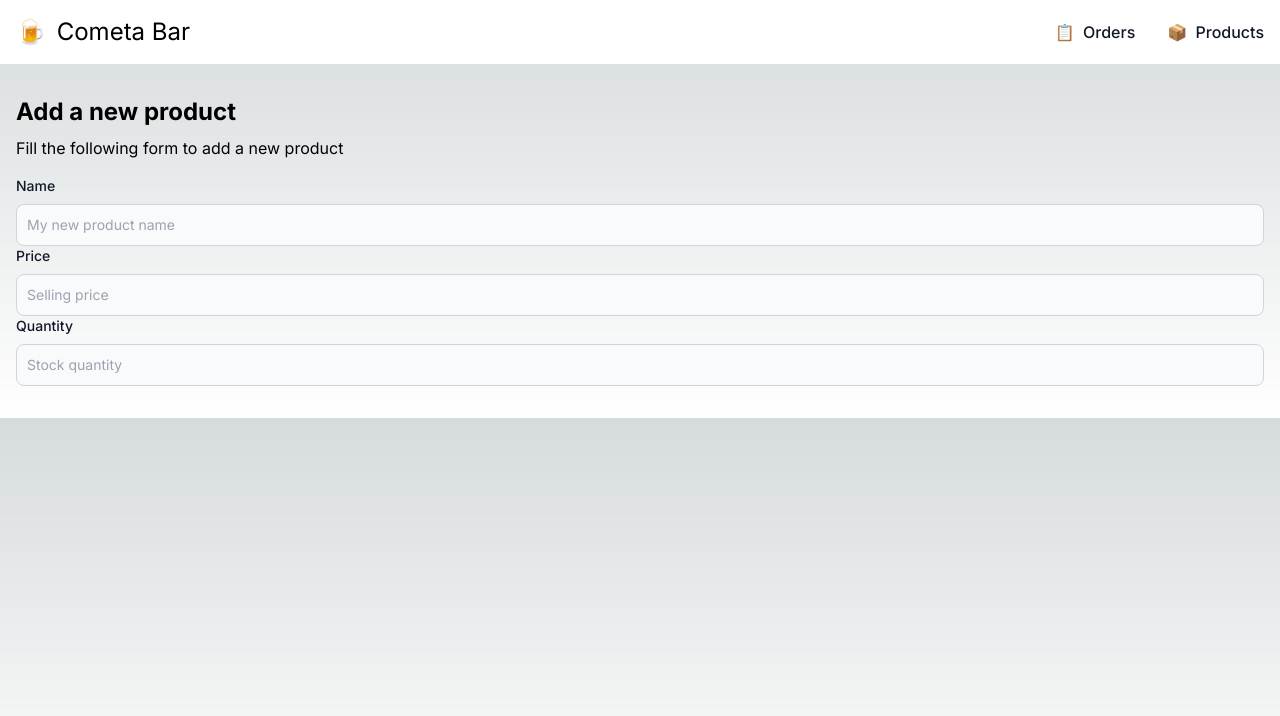
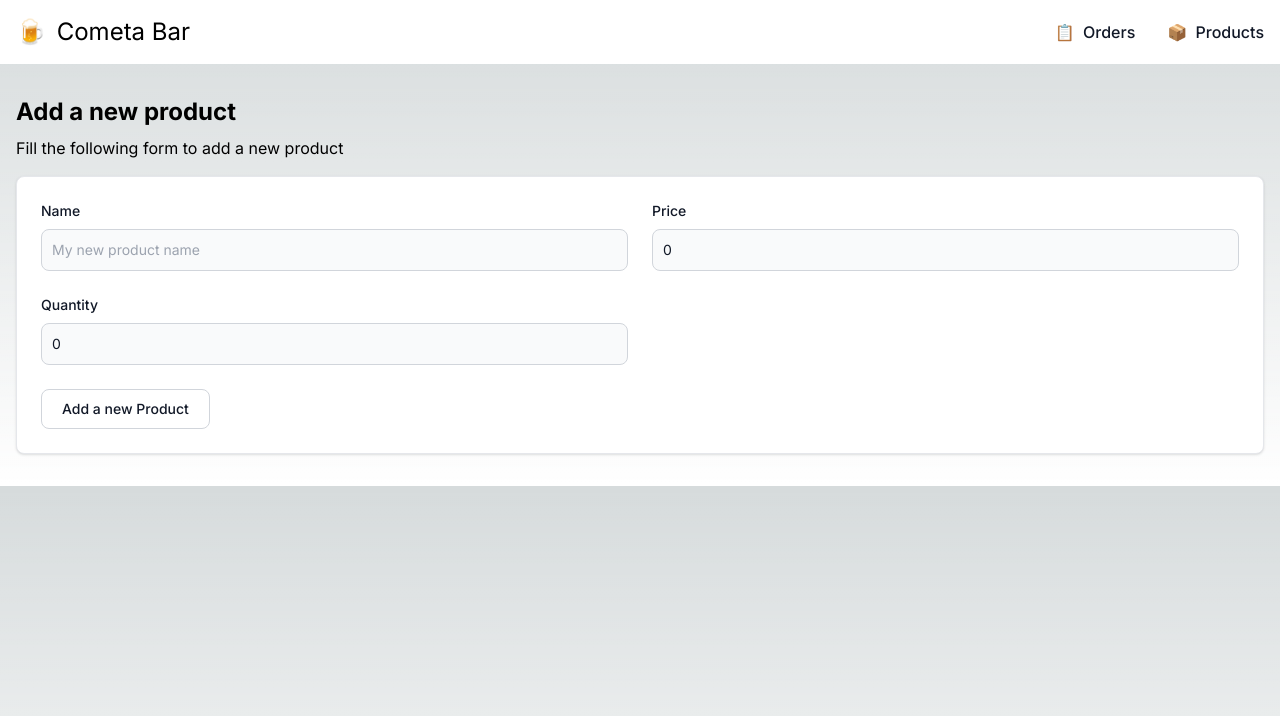
Before and after one commit to yamid-granda/code-challenge, a Next.js app in the folder ui/: page /products/add in a window 1280 px wide. Shown: the top 716 px of the page. Built offline with nearby package versions, Linux system fonts and the light colour scheme.

Commit message:
feat: UI, ProductsAggregator component clean form after submit & style

```diff
--- a/ui/src/modules/Products/components/ProductsAggregator/index.tsx
+++ b/ui/src/modules/Products/components/ProductsAggregator/index.tsx
@@ -5,15 +5,19 @@ import { useState } from "react";
 import { IProductsAggregatorForm } from "./types";
 import { IOnFormChangeConfig } from "@/types";
 import { addProductFromApi } from "../../services/addProductFromApi";
+import FormGrid from "@/components/FormGrid";
+import Card from "@/components/Card";
+
+const formInitialValue = {
+  name: '',
+  price: 0,
+  quantity: 0,
+}
 
 export default function ProductsAggregator() {
   const [isAdding, setIsAdding] = useState(false);
 
-  const [form, setForm] = useState<IProductsAggregatorForm>({
-    name: '',
-    price: 0,
-    quantity: 0,
-  });
+  const [form, setForm] = useState<IProductsAggregatorForm>(formInitialValue);
 
   function onChange(config: IOnFormChangeConfig<IProductsAggregatorForm>) {
     const { key, value } = config
@@ -21,21 +25,23 @@ export default function ProductsAggregator() {
   }
 
   async function onSubmit() {
-    setIsAdding(true)
-    const addResponse = await addProductFromApi({ body: form })
-
-    if (!addResponse.isOk)
+    if (isAdding)
       return
 
-    console.log('success', addResponse);
+    setIsAdding(true)
+    await addProductFromApi({ body: form })
+    setIsAdding(false)
+    setForm(formInitialValue)
   }
 
   return (
     <Form
-      actions={<Button>Add a new Product</Button>}
       onSubmit={onSubmit}
     >
+      <Card>
+        <FormGrid>
           <Input
+            value={form.name}
             label="Name"
             name="product-name"
             placeholder="My new product name"
@@ -44,6 +50,7 @@ export default function ProductsAggregator() {
           />
 
           <Input
+            value={form.price}
             label="Price"
             name="product-price"
             placeholder="Selling price"
@@ -54,6 +61,7 @@ export default function ProductsAggregator() {
           />
 
           <Input
+            value={form.quantity}
             label="Quantity"
             name="product-quantity"
             placeholder="Stock quantity"
@@ -62,6 +70,10 @@ export default function ProductsAggregator() {
             min={0}
             onChange={value => onChange({ value, key: 'quantity' })}
           />
+        </FormGrid>
+
+        <Button>Add a new Product</Button>
+      </Card>
     </Form>
   )
 }
```
Lines whose indentation alone changed are shown as unchanged.
